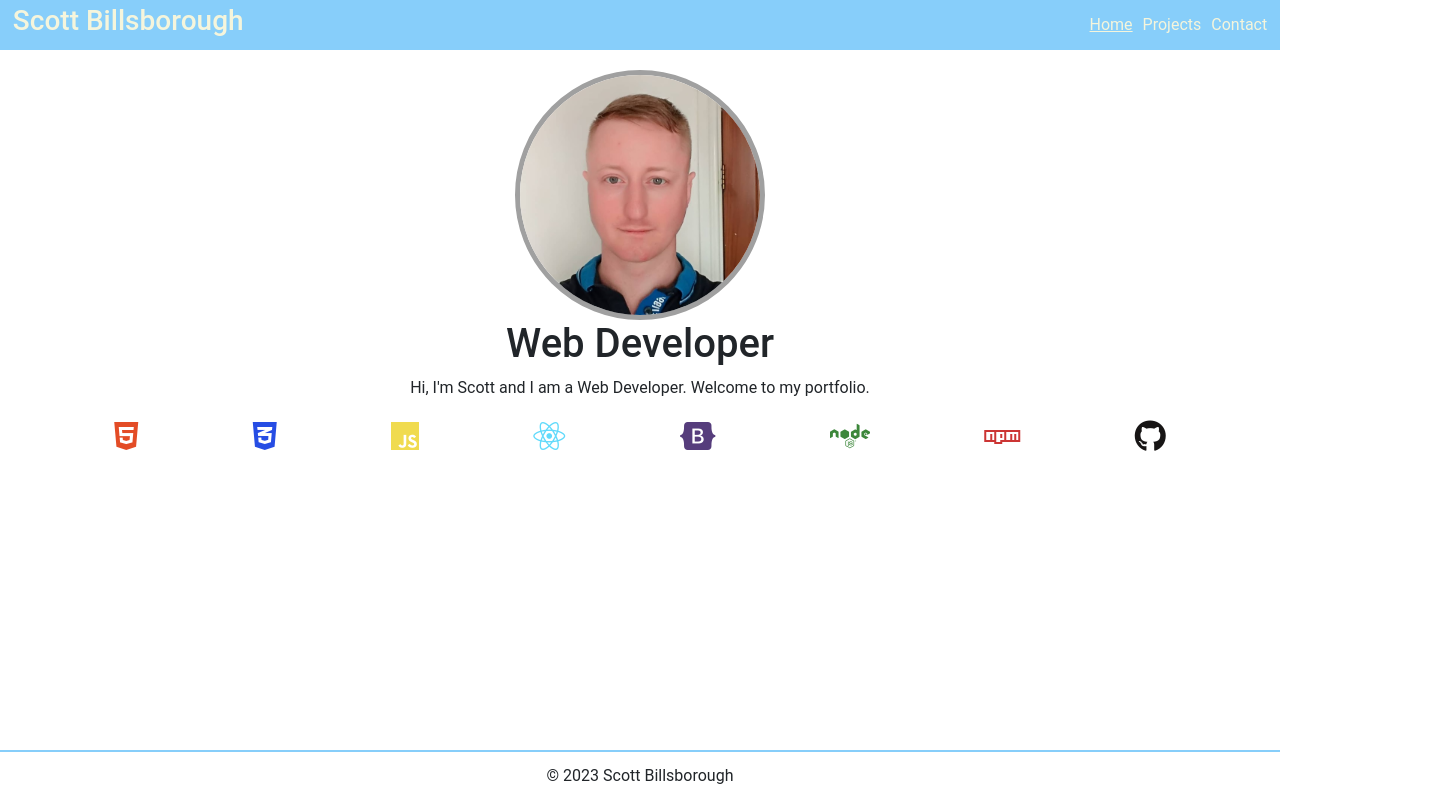
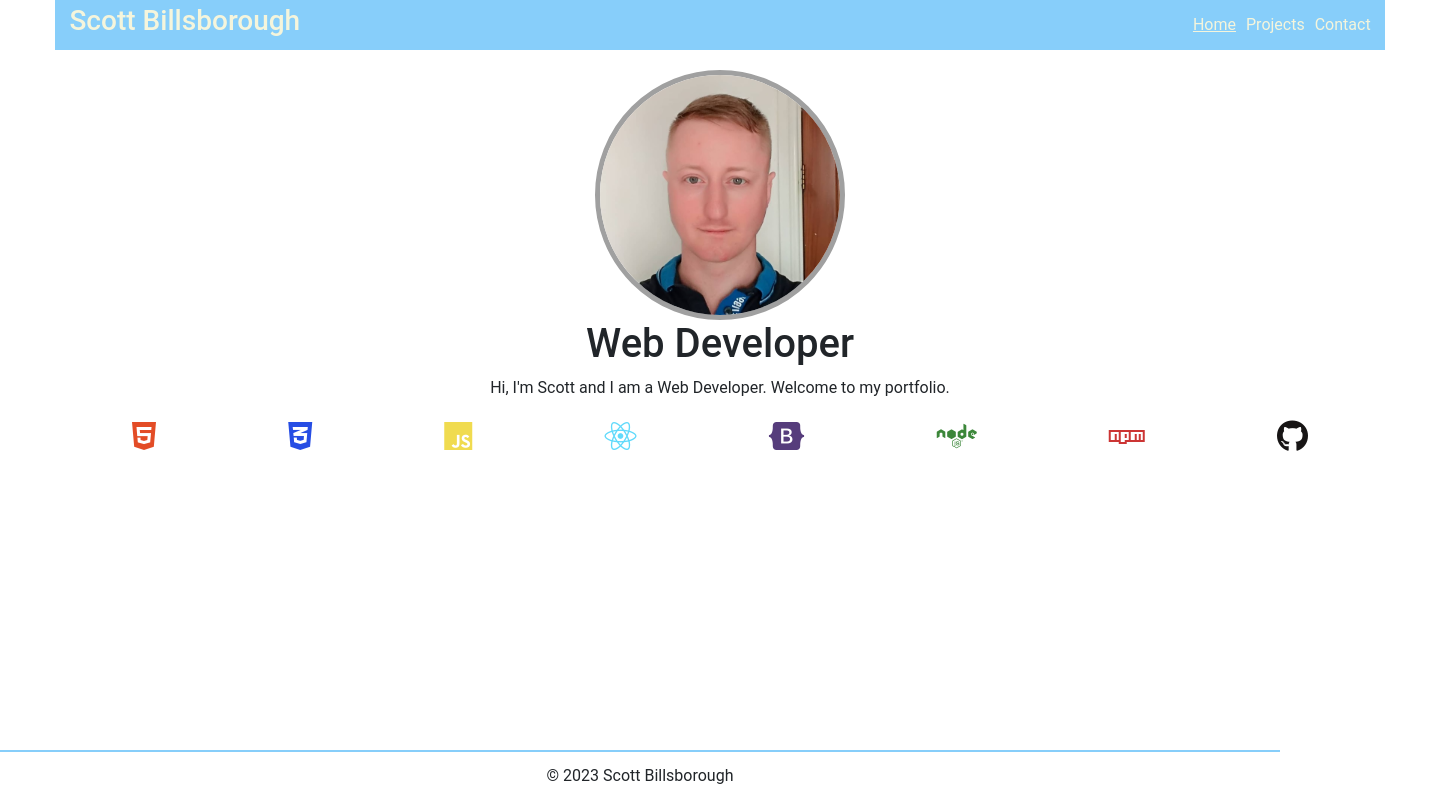
Before and after one commit to sbillsborough/react-portfolio, a React (Create React App) app in the folder react-portfolio/: page / in a window 1280 px wide. Shown: the whole page, 1440 px wide, since content can reach past the window. Built offline with nearby package versions, Linux system fonts and the light colour scheme.

Commit message:
adjusted the header width to 1330px and added margin 0 auto to center it

```diff
--- a/react-portfolio/src/index.css
+++ b/react-portfolio/src/index.css
@@ -10,7 +10,7 @@ body,
   margin: 0;
   padding: 0;
   height: 100%;
-  width: 100%;
+  width: 1440px;
   font-family: "Roboto", sans-serif;
 }
 
@@ -31,7 +31,8 @@ header {
   color: var(--main);
   padding: 0 1%;
   height: 50px;
-  width: 100%;
+  width: 1330px;
+  margin: 0 auto;
 }
 
 nav a {
```
